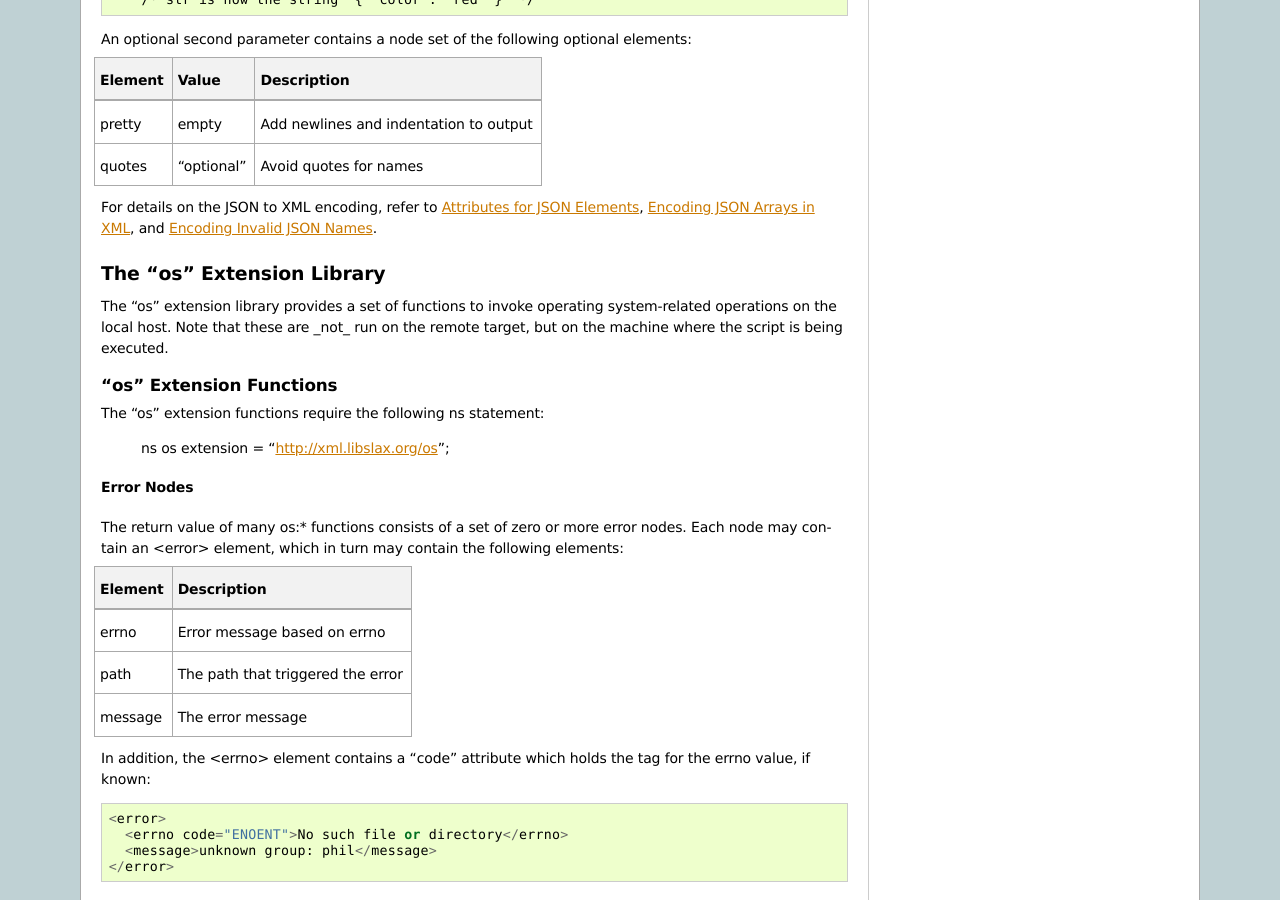
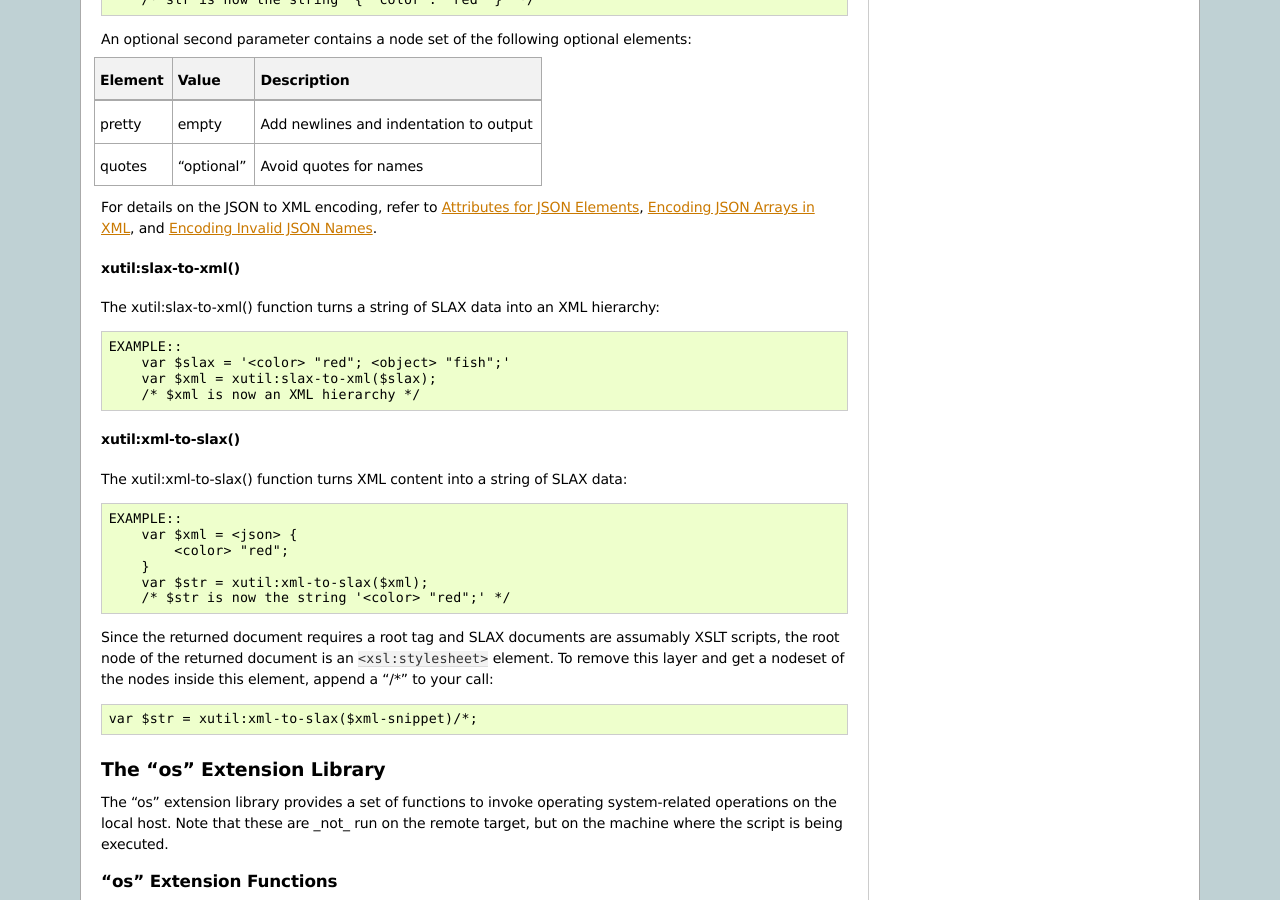
Before and after one commit to Juniper/libslax, a Sphinx documentation site: the page built from doc/extensions.rst, in a window 1280 px wide and 900 px high, scrolled down 20931 px. Built offline with Sphinx 7.4.7, drawn with Linux system fonts in a browser that asks for light colours; some of the changed text lies outside the part shown.

Commit message:
Add +xutil:slax-to-xml and +xutil:xml-to-slax

```diff
--- a/doc/extensions.rst
+++ b/doc/extensions.rst
@@ -1255,6 +1255,38 @@ optional elements:
 For details on the JSON to XML encoding, refer to :ref:`json-attributes`,
 :ref:`json-arrays`, and :ref:`json-names`.
 
+xutil:slax-to-xml()
+~~~~~~~~~~~~~~~~~~~
+
+The xutil:slax-to-xml() function turns a string of SLAX data into an
+XML hierarchy::
+
+    EXAMPLE::
+        var $slax = '<color> "red"; <object> "fish";'
+        var $xml = xutil:slax-to-xml($slax);
+        /* $xml is now an XML hierarchy */
+
+xutil:xml-to-slax()
+~~~~~~~~~~~~~~~~~~~
+
+The xutil:xml-to-slax() function turns XML content into a string of
+SLAX data::
+
+    EXAMPLE::
+        var $xml = <json> {
+            <color> "red";
+        }
+        var $str = xutil:xml-to-slax($xml);
+        /* $str is now the string '<color> "red";' */
+
+Since the returned document requires a root tag and SLAX documents are
+assumably XSLT scripts, the root node of the returned document is an
+`<xsl:stylesheet>` element.  To remove this layer and get a nodeset of
+the nodes inside this element, append a "/\*" to your call::
+
+        var $str = xutil:xml-to-slax($xml-snippet)/*;
+
+
 The "os" Extension Library
 --------------------------
 
```
